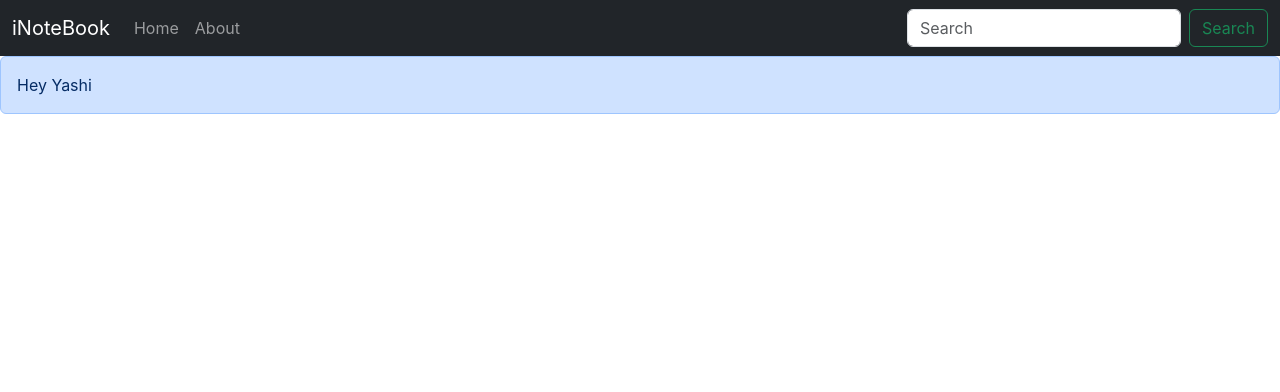
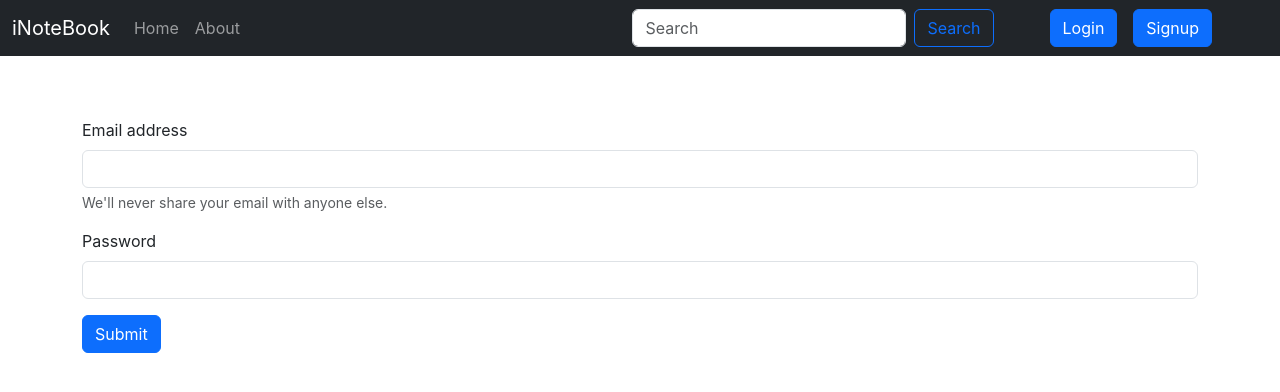
Before and after one commit to yashi-15/INoteBook-Frontend, a React (Create React App) app: page /login in a window 1280 px wide. Shown: the top 392 px of the page. Built offline with nearby package versions, Linux system fonts and the light colour scheme.

Commit message:
login, signup, logout, alerts working done

```diff
--- a/src/App.js
+++ b/src/App.js
@@ -4,17 +4,30 @@ import Home from "./components/Home";
 import About from "./components/About";
 import NoteState from "./context/notes/NoteState";
 import Alert from "./components/Alert";
+import Login  from './components/Login';
+import SignUp  from './components/Signup';
+import { useState } from "react";
 function App() {
+    const [alert, setAlert] = useState(null);
+    const showalert = (message, type)=>{
+        setAlert({
+          msg:message,
+          type:type
+        });
+        setTimeout(()=>{setAlert(null)},2000);
+      };
     return (
         <>
             <NoteState>
                 <Router>
                     <NavBar />
-                    <Alert message="Hey Yashi"/>
+                    <Alert alert= {alert}/>
                     <div className="container">
                         <Routes>
-                            <Route exact path="/" element={<Home />}></Route>
+                            <Route exact path="/" element={<Home showalert = {showalert} />}></Route>
                             <Route exact path="/about" element={<About />}></Route>
+                            <Route exact path="/login" element={<Login showalert = {showalert}/>}></Route>
+                            <Route exact path="/signup" element={<SignUp showalert = {showalert}/>}></Route>
                         </Routes>
                     </div>
                 </Router>
--- a/src/components/AddNote.js
+++ b/src/components/AddNote.js
@@ -1,7 +1,7 @@
 import React, { useContext, useState } from "react";
 import NoteContext from "../context/notes/noteContext";
 
-const AddNote = () => {
+const AddNote = (props) => {
     const context = useContext(NoteContext);
     const {addNote } = context;
 
@@ -10,6 +10,7 @@ const HandleClick = (e)=>{
     e.preventDefault();
     addNote(note.title, note.description, note.tag);
     setNote({title:"", description:"", tag:""})
+    props.showalert("Note added Successfully!","success")
 }
 
 const onChange = (e)=>{
--- a/src/components/Alert.js
+++ b/src/components/Alert.js
@@ -1,13 +1,11 @@
-import React from "react";
+import React from 'react'
 
-const Alert = (props) => {
-    return (
-        <div>
-            <div className="alert alert-primary" role="alert">
-                {props.message}
-            </div>
-        </div>
-    );
-};
-
-export default Alert;
+export default function Alert(props) {
+  return (
+    <div style={{height: "62px"}}>
+      {props.alert && <div class={`alert alert-${props.alert.type}`} role="alert">
+          {props.alert.msg}
+      </div>}
+    </div>
+  )
+}
--- a/src/components/Home.js
+++ b/src/components/Home.js
@@ -1,13 +1,10 @@
 import React from "react";
 import Notes from "./Notes";
 
-const Home = () => {
+const Home = (props) => {
     return (
         <div>
-
-            <Notes/>
-
-
+            <Notes showalert={props.showalert} />
         </div>
     );
 };
--- /dev/null
+++ b/src/components/Login.js
@@ -0,0 +1,57 @@
+import React, { useState } from "react";
+import { useNavigate } from "react-router-dom";
+
+const Login = (props) => {
+    const [credentials, setCredentials] = useState({email: "", password: ""})
+    let navigate = useNavigate();
+    const handleSubmit = async (e)=>{
+    e.preventDefault();
+    const response = await fetch("http://localhost:5000/api/auth/login", {
+        method: "POST",
+        headers: {
+            "Content-Type": "application/json"
+        },
+        body: JSON.stringify({email: credentials.email, password: credentials.password}),
+    });
+    const json = await response.json();
+    console.log(json);
+    if(json.success){
+        localStorage.setItem('token', json.authtoken)
+        navigate("/");
+        props.showalert("Logged in Successfully!","success")
+    }
+    else{
+        props.showalert("Invalid credentials!","success")
+    }
+}
+const onChange = (e)=>{
+    setCredentials({...credentials, [e.target.name]: e.target.value})
+}
+
+    return (
+        <div>
+            <form onSubmit={handleSubmit} >
+                <div className="mb-3">
+                    <label htmlFor="email" className="form-label">
+                        Email address
+                    </label>
+                    <input type="email" className="form-control" id="email" name="email" value={credentials.email} onChange={onChange} aria-describedby="emailHelp" />
+                    <div id="emailHelp" className="form-text">
+                        We'll never share your email with anyone else.
+                    </div>
+                </div>
+                <div className="mb-3">
+                    <label htmlFor="password" className="form-label">
+                        Password
+                    </label>
+                    <input type="password" className="form-control" id="password" name="password" value={credentials.password} onChange={onChange}/>
+                </div>
+                <button type="submit" className="btn btn-primary">
+                    Submit
+                </button>
+            </form>
+        </div>
+    );
+};
+
+export default Login;
--- a/src/components/NavBar.js
+++ b/src/components/NavBar.js
@@ -1,7 +1,11 @@
-import React, { useEffect } from 'react'
+import React from 'react'
 import { Link , useLocation } from 'react-router-dom'
 
 const NavBar = () => {
+  const handleLogout=()=>{
+    localStorage.removeItem('token')
+    window.location.reload();
+  }
   const location = useLocation();
   return (
     <nav className="navbar navbar-expand-lg bg-dark navbar-dark">
@@ -21,8 +25,12 @@ const NavBar = () => {
       </ul>
       <form className="d-flex" role="search">
         <input className="form-control me-2" type="search" placeholder="Search" aria-label="Search"/>
-        <button className="btn btn-outline-success" type="submit">Search</button>
+        <button className="btn btn-outline-primary" type="submit">Search</button>
       </form>
+      <div className='mx-5'>
+        {!localStorage.getItem('token')?<div><Link className="btn btn-primary mx-2" to="/login" role="button">Login</Link>
+      <Link className="btn btn-primary mx-2" to="/signup" role="button">Signup</Link></div>: <button className='btn btn-primary' onClick={handleLogout}> Logout</button>}
+      </div>
     </div>
   </div>
 </nav>
--- a/src/components/NoteItem.js
+++ b/src/components/NoteItem.js
@@ -1,19 +1,29 @@
-import React,{useContext} from "react";
+import React, { useContext } from "react";
 import NoteContext from "../context/notes/noteContext";
-
 
 const NoteItem = (props) => {
     const context = useContext(NoteContext);
-    const {deleteNote } = context;
+    const { deleteNote } = context;
     const { note, updateNote } = props;
     return (
         <div>
-            <div className="card m-3" style={{width: "18rem"}}>
+            <div className="card m-3" style={{ width: "18rem" }}>
                 <div className="card-body">
                     <h5 className="card-title">{note.title}</h5>
                     <p className="card-text">{note.description}</p>
-                    <i className="fa-solid fa-file-pen m-2" onClick={()=>{updateNote(note)}}></i>
-                    <i className="fa-sharp fa-solid fa-trash m-2" onClick={()=>{deleteNote(note._id)}}></i>
+                    <i
+                        className="fa-solid fa-file-pen m-2"
+                        onClick={() => {
+                            updateNote(note);
+                        }}
+                    ></i>
+                    <i
+                        className="fa-sharp fa-solid fa-trash m-2"
+                        onClick={() => {
+                            deleteNote(note._id);
+                            props.showalert("Note deleted Successfully!","success");
+                        }}
+                    ></i>
                 </div>
             </div>
         </div>
--- /dev/null
+++ b/src/components/Signup.js
@@ -0,0 +1,66 @@
+import React, { useState } from "react";
+import { useNavigate } from "react-router-dom";
+
+const Signup = (props) => {
+    const [credentials, setCredentials] = useState({ name: "", email: "", password: "", cpassword: "" });
+    let navigate = useNavigate();
+
+    const handleSubmit = async (e) => {
+        const { name, email, password } = credentials;
+        e.preventDefault();
+        const response = await fetch("http://localhost:5000/api/auth/createUser", {
+            method: "POST",
+            headers: {
+                "Content-Type": "application/json",
+            },
+            body: JSON.stringify({ name, email, password }),
+        });
+        const json = await response.json();
+        console.log(json);
+        if (json.success) {
+            localStorage.setItem("token", json.authtoken);
+            navigate("/");
+            props.showalert("Sign up successful!","success")
+        } else {
+          props.showalert("Invalid credentials!","success")
+        }
+    };
+    const onChange = (e) => {
+        setCredentials({ ...credentials, [e.target.name]: e.target.value });
+    };
+    return (
+        <div>
+            <form onSubmit={handleSubmit}>
+                <div className="mb-3">
+                    <label htmlFor="name" className="form-label">
+                        Name
+                    </label>
+                    <input type="text" className="form-control" id="name" onChange={onChange} name="name" />
+                </div>
+                <div className="mb-3">
+                    <label htmlFor="email" className="form-label">
+                        Email address
+                    </label>
+                    <input type="email" className="form-control" id="email" aria-describedby="emailHelp" onChange={onChange} name="email" />
+                </div>
+                <div className="mb-3">
+                    <label htmlFor="password" className="form-label">
+                        Password
+                    </label>
+                    <input type="password" className="form-control" id="password" onChange={onChange} name="password" />
+                </div>
+                <div className="mb-3">
+                    <label htmlFor="cpassword" className="form-label">
+                        Confirm Password
+                    </label>
+                    <input type="password" className="form-control" id="cpassword" onChange={onChange} name="cpassword" />
+                </div>
+                <button type="submit" className="btn btn-primary">
+                    Submit
+                </button>
+            </form>
+        </div>
+    );
+};
+
+export default Signup;
```
Also changed, not shown: src/components/Notes.js (+12 -4 lines), src/context/notes/NoteState.js (+6 -3 lines).
